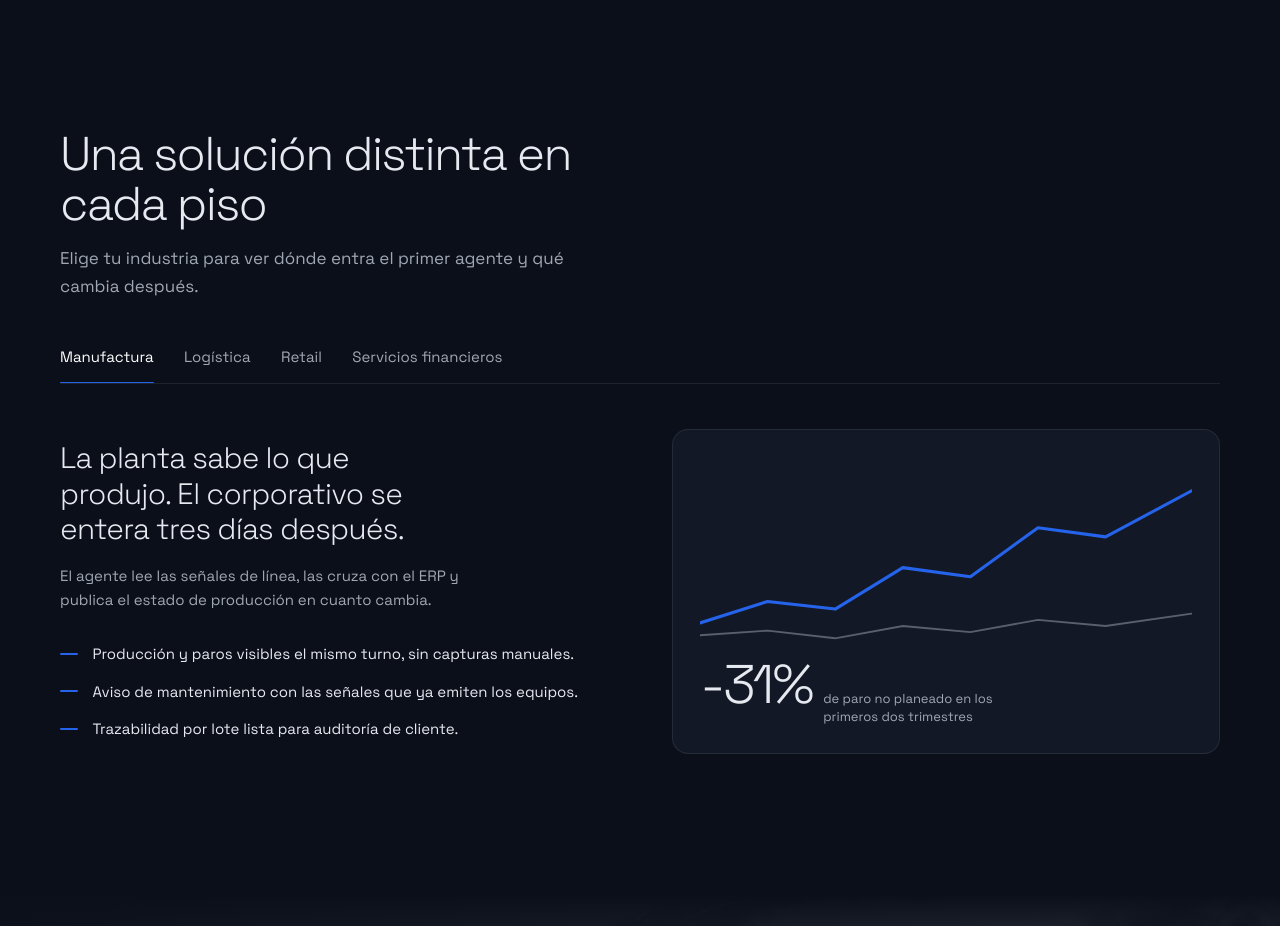
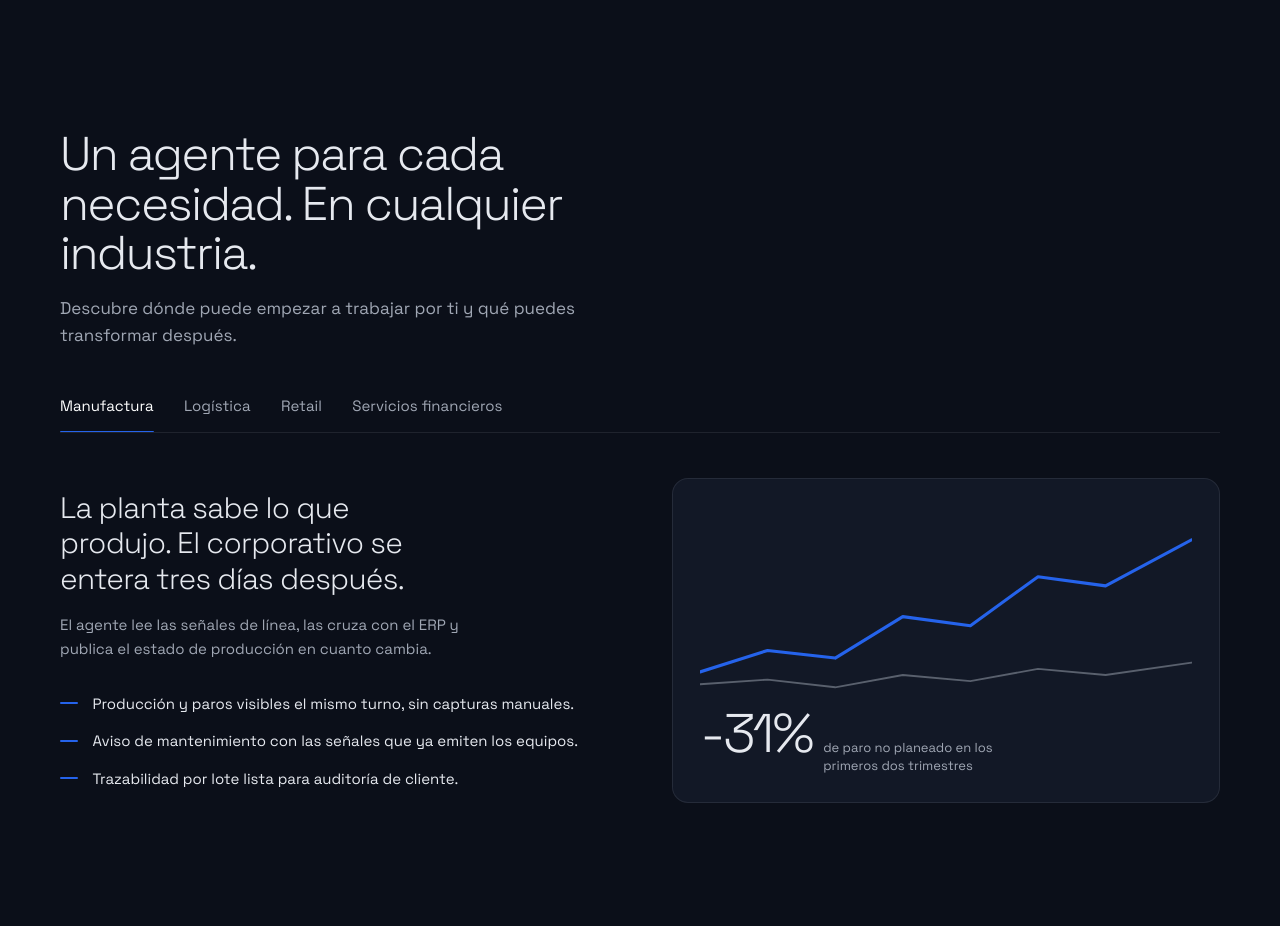
Before and after one commit to Ar2Go/ar2go_website, a Next.js app: page / in a window 1280 px wide. Shown: the part 1660-2586 px from the top of the page. Built offline with nearby package versions, Linux system fonts and the light colour scheme.

Commit message:
fix: ajusta el texto de industras

```diff
--- a/components/sections/CasosPorIndustria.tsx
+++ b/components/sections/CasosPorIndustria.tsx
@@ -80,8 +80,8 @@
     <section className="band band--tight">
       <div className="wrap">
         <div className="head">
-          <h2>Una solución distinta en cada piso</h2>
-          <p className="lede">Elige tu industria para ver dónde entra el primer agente y qué cambia después.</p>
+          <h2>Un agente para cada necesidad. En cualquier industria.</h2>
+          <p className="lede">Descubre dónde puede empezar a trabajar por ti y qué puedes transformar después.</p>
         </div>
 
         <div className="tabs" role="tablist" aria-label="Casos por industria">
--- a/content/casos.ts
+++ b/content/casos.ts
@@ -1,4 +1,4 @@
-// Sección "Una solución distinta en cada piso" — tabs por industria. El
+// Sección "Un agente para cada necesidad" — tabs por industria. El
 // gráfico decorativo de cada panel (panel__art) es SVG único por caso; vive
 // en el componente (CasosPorIndustria.tsx), no aquí, porque es trazo
 // vectorial, no copy.
```
